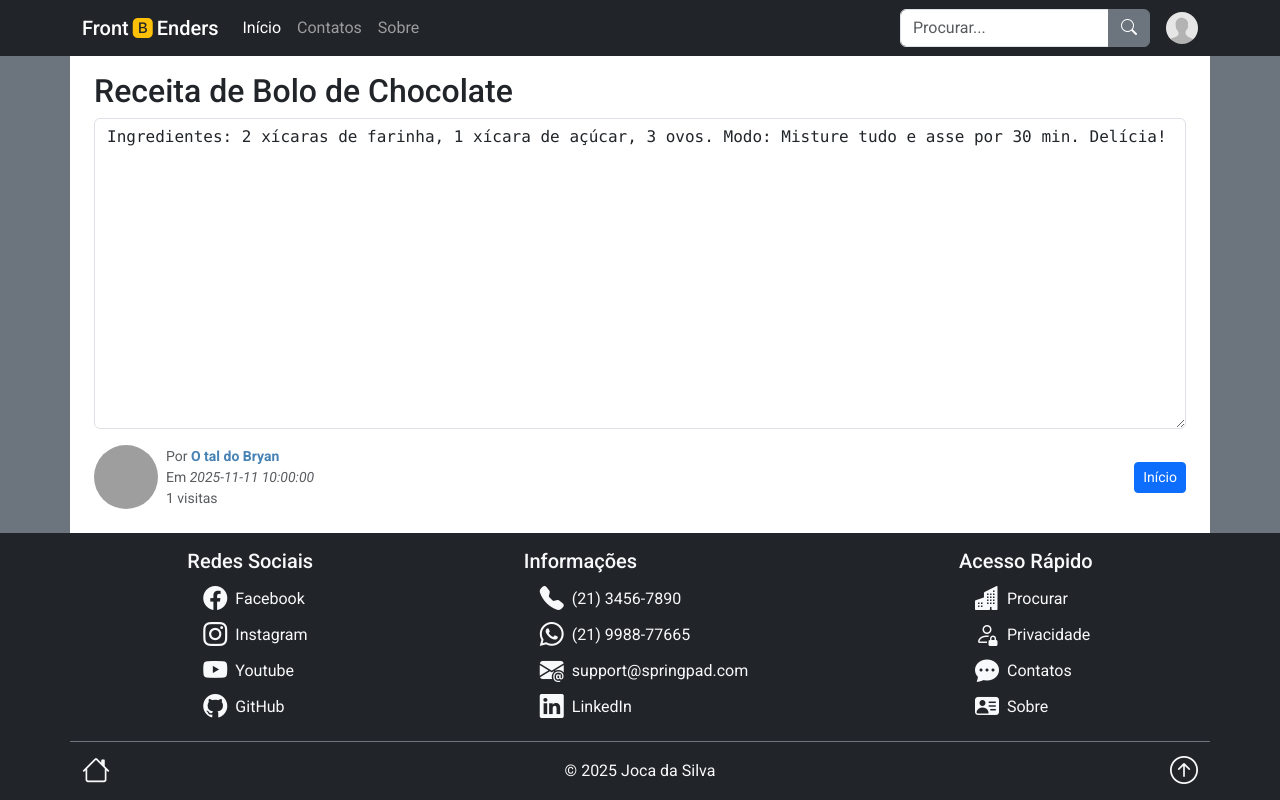
After one commit to bryanjoker/frontendweb_fullstack, a Flask app: page /view/1 in a window 1280 px wide. The commit adds this page. Run offline with Flask 3, Linux system fonts and the light colour scheme; data comes from the database, SQL or seed files in the repository; both versions use the stored data as it was after the commit; some libraries are stand-ins or nearby versions; grey boxes are pictures that could not be loaded.

Commit message:
aula de hoje 3 19/11

```diff
--- a/app.py
+++ b/app.py
@@ -9,8 +9,13 @@ from blueprints.contacts import contacts_bp
 from blueprints.newpad import newpad_bp
 from blueprints.search import search_bp
 from blueprints.view import view_bp
+from blueprints.delete import delete_bp
 
 app = Flask(__name__)
+
+# Chave secreta da sessão
+app.secret_key = '4hf69hbbswe2v3vbdkbn1gh'
+
 
 # Inicializa o banco de dados ao iniciar o aplicativo
 init_db()
@@ -26,6 +31,7 @@ app.register_blueprint(newpad_bp)
 app.register_blueprint(contacts_bp)
 app.register_blueprint(search_bp)
 app.register_blueprint(view_bp)
+app.register_blueprint(delete_bp)
 
 
 @app.route("/about")
--- a/blueprints/view.py
+++ b/blueprints/view.py
@@ -1,7 +1,9 @@
 # blueprints\view.py
 # Exibe um único registro (pad) com detalhes
 
-from flask import Blueprint, render_template, request
+import sqlite3
+from flask import Blueprint, flash, redirect, render_template, request, url_for
+from database import DB_NAME
 
 view_bp = Blueprint('view', __name__)
 
@@ -12,5 +14,40 @@ def search_page(pad_id):
     # Lê o cookie 'owner_uid'
     owner_uid = request.cookies.get('owner_uid')
 
-    print('\n\n\n', pad_id, owner_uid,'\n\n\n')
-    return render_template("view.html")
+    # Conecta ao banco de dados
+    conn = sqlite3.connect(DB_NAME)
+    conn.row_factory = sqlite3.Row
+    cursor = conn.cursor()
+
+    # SQL de consulta com preparated query
+    cursor.execute('''
+        SELECT
+            pads.*, own_id, own_display_name, own_photo_url, own_status
+        FROM pads
+        INNER JOIN owners ON pad_owner = own_uid
+        WHERE pad_id = ? AND pad_status = 'ON'
+    ''', (pad_id,))
+
+    # Obtém o resultado da conulta
+    row = cursor.fetchone()
+
+    # Se não encontrou o pad, redireciona para a '/'
+    if row is None:
+        # Pad não encontrado ou foi deletado → vai pra home com mensagem
+        flash('Este bloco de notas não existe ou foi removido.', 'info')
+        return redirect(url_for('home.home_page'))  # ajuste o nome do blueprint se necessário
+
+    print('\n\n\n', row['pad_title'])
+    print(row['pad_owner'], owner_uid,'\n\n\n')
+
+    # Verifica se o usuário está logado e é owner do pad atual
+    if row['pad_owner'] == owner_uid:
+        is_owner = True
+    else:
+        is_owner = False
+
+    # Atualiza views do pad
+    cursor.execute("UPDATE pads SET pad_views = pad_views + 1 WHERE pad_id = ?", (pad_id,))
+    conn.commit()
+
+    return render_template("view.html", pad=row, is_owner=is_owner)
--- a/templates/_base.html
+++ b/templates/_base.html
@@ -11,7 +11,7 @@
     <link href="https://fonts.googleapis.com/css2?family=Roboto:ital,wght@0,100..900;1,100..900&display=swap" rel="stylesheet">
     <link rel="shortcut icon" href="/static/img/favicon.png" type="image/png">
     <link rel="stylesheet" href="/static/css/style.css">
-    <title>FrontEndWeb</title>
+    <title>FrontEnders</title>
 </head>
 
 <body class="bg-secondary d-flex flex-column min-vh-100">
@@ -21,7 +21,7 @@
     <nav class="navbar navbar-expand-md navbar-dark bg-dark fixed-top">
         <div class="container">
             <a class="navbar-brand" href="/">
-                <h1 class="h5 m-0">Front<i class="bi bi-bootstrap-fill text-warning px-1"></i>Endweb</h1>
+                <h1 class="h5 m-0">Front<i class="bi bi-bootstrap-fill text-warning px-1"></i>Enders</h1>
             </a>
             <button class="navbar-toggler border-0" type="button" data-bs-toggle="collapse" data-bs-target="#mynavbar">
                 <span class="navbar-toggler-icon"></span>
@@ -57,7 +57,20 @@
         </div>
     </nav>
 
-    <main class="container mt-5 p-4 bg-white flex-grow-1">
+     <main class="container mt-5 p-4 bg-white d-flex flex-column flex-grow-1">
+
+        {# Mensagens flash formatadas no Bootstrap 5 #}
+        {% with messages = get_flashed_messages(with_categories=true) %}
+            {% if messages %}
+                {% for category, message in messages %}
+                    <div class="alert alert-{{ category }} alert-dismissible fade show" role="alert">
+                        {{ message }}
+                        <button type="button" class="btn-close" data-bs-dismiss="alert" aria-label="Close"></button>
+                    </div>
+                {% endfor %}
+            {% endif %}
+        {% endwith %}
+
         {% block content %}{% endblock %}
     </main>
 
@@ -99,7 +112,7 @@
 
         <div class="container d-flex justify-content-between align-items-center py-2">
             <a href="/" title="Página inicial" class="fs-3"><i class="bi bi-house"></i></a>
-            <div class="text-center">&copy; 2025 Bryan Gomes</div>
+            <div class="text-center">&copy; 2025 Joca da Silva</div>
             <a href="#top" title="Topo desta página" class="fs-3"><i class="bi bi-arrow-up-circle"></i></a>
         </div>
 
--- /dev/null
+++ b/templates/view.html
@@ -0,0 +1,32 @@
+{% extends "_base.html" %}
+
+{% block content %}
+
+<div class="d-flex flex-column flex-grow-1">
+
+<h2>{{ pad.pad_title}}</h2>
+
+ <textarea class="form-control flex-grow-1 font-monospace" readonly>{{ pad.pad_content }}</textarea>
+
+
+<div class="mt-3 d-flex flex-column flex-sm-row justify-content-between align-items-center">
+    <small class="text-muted d-flex align-items-center gap-2">
+        <img src="{{ pad.own_photo_url }}" alt="{{ pad.own_display_name }}" class="rounded-circle" width="64" height="64" referrerpolicy="no-referrer">
+        <span>
+            Por <strong><a href="/owner/{{ pad.own_id}}">{{ pad.own_display_name }}</a></strong><br>
+            Em <em>{{ pad.pad_created_at }}</em><br>
+            {{ pad.pad_views }} visitas
+        </span>
+    </small>
+    <div class="text-center text-sm-end mt-2 mt-sm-0">
+        <a href="/" class="btn btn-primary btn-sm">Início</a>
+        {% if is_owner %}
+        <a href="/edit/{{ pad.pad_id }}" class="btn btn-warning btn-sm ms-auto">Editar</a>
+        <a href="/delete/{{ pad.pad_id }}" class="btn btn-danger btn-sm" onclick='return confirm(`Tem certeza que deseja apagar "{{ pad.pad_title }}" permanentemente?`);'>Apagar</a>
+        {% endif %}
+    </div>
+</div>
+
+</div>
+
+{% endblock %}
```
Also changed, not shown: blueprints/delete.py (added, +35 -0 lines), templates/delete.html (added, +8 -0 lines), database.db.
